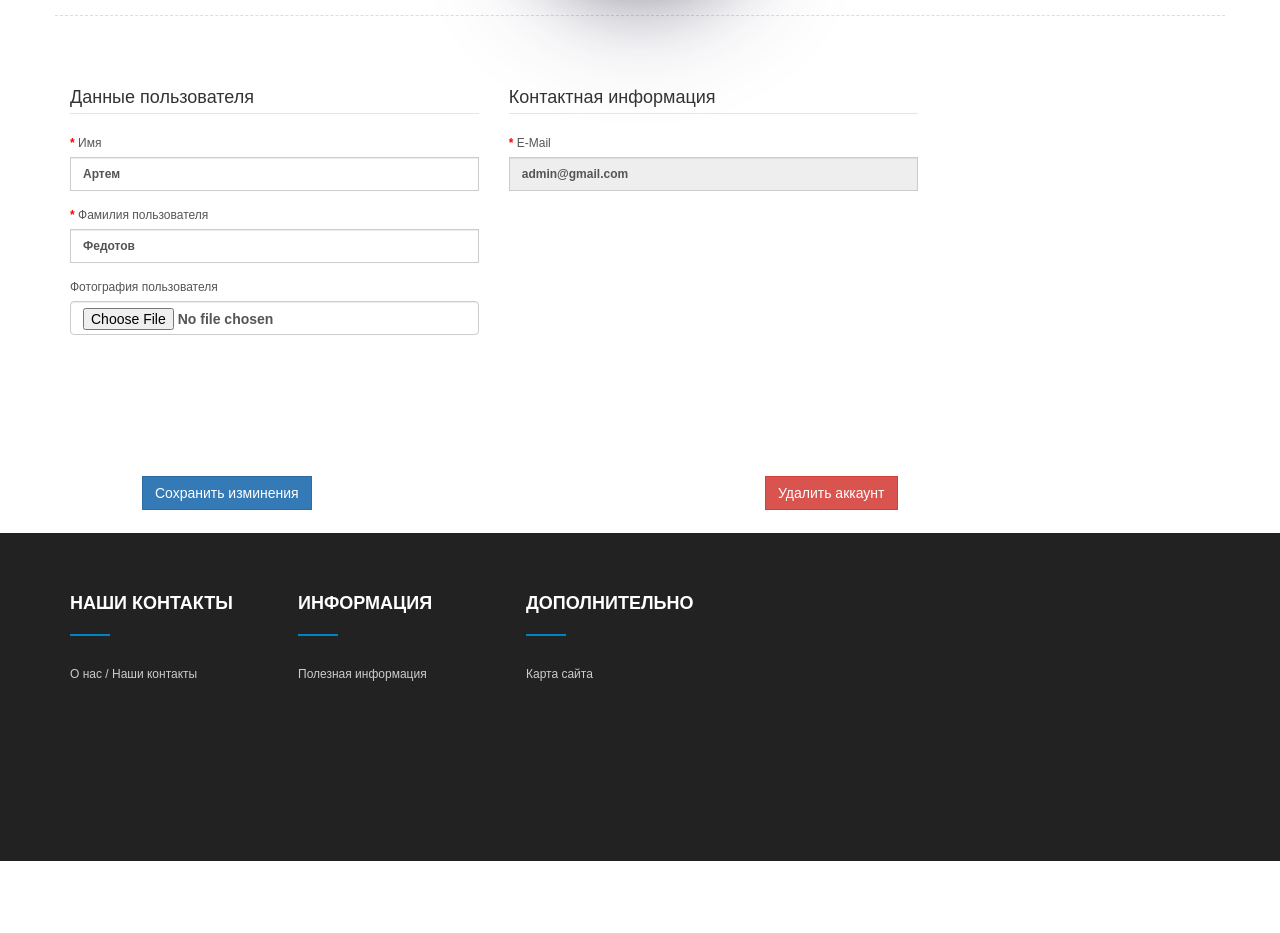
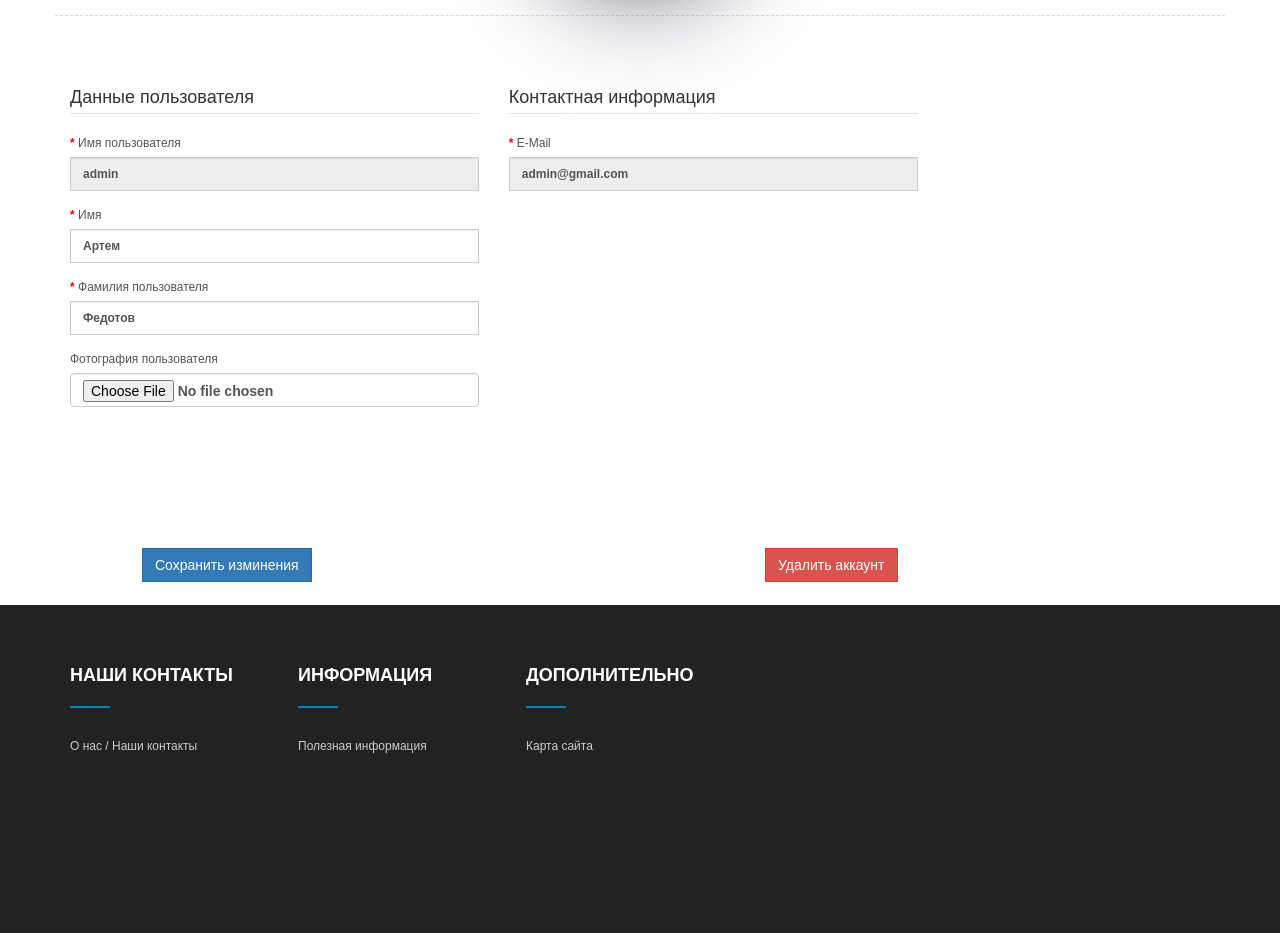
Before and after one commit to FedorSannikov1988/django_group_petproject, a Django app: page /input_user/my_account/ in a window 1280 px wide. Shown: the part 575-1508 px from the top of the page. Before the commit the page ends 1436 px from the top, so only its background shows below. Run offline with Django 4.2, Linux system fonts and the light colour scheme; a user stored in the database is signed in; data comes from the database, SQL or seed files in the repository; tables that the repository leaves empty hold one stand-in row (values such as "Sample post"); grey boxes marked "Sample" are stand-in pictures; parts of the project's set-up code (start-up, migrations or seed data) failed here and were passed over; some libraries are stand-ins or nearby versions.

Commit message:
added hidden field username for ordinary user but if user is staff or admin field is visible

```diff
--- a/users/forms.py
+++ b/users/forms.py
@@ -50,7 +50,6 @@ class UserRegisterForm(UserCreationForm):
             attrs={'class': 'form-control',
                    'placeholder': 'Подтвердите пароль'}))
 
-
     class Meta:
         model = User
         fields = ['first_name', 'last_name',
--- a/users/templates/my_account.html
+++ b/users/templates/my_account.html
@@ -65,10 +65,12 @@
 							<div class="col-sm-6">
 								<fieldset id="personal-details">
 									<legend>Данные пользователя</legend>
-                                    <div class="form-group required" style="display: none">
+                                        {% if user.is_superuser or user.is_staff %}
+                                    <div class="form-group required">
 										<label for="{{ form.username.id_for_label }}" class="control-label"> Имя пользователя </label>
-                                        <b> <br> {{ form.username }} </b>
+                                            <b> <br> {{ form.username }} </b>
 									</div>
+                                        {% endif %}
 									<div class="form-group required">
 										<label for="{{ form.first_name.id_for_label }}" class="control-label"> Имя </label>
                                         <b> <br> {{ form.first_name }} </b>
@@ -88,7 +90,11 @@
 								<fieldset>
 									<legend>Контактная информация</legend>
 									<div class="form-group required">
-										<label for="input-email" class="control-label">E-Mail</label>
+                                        {% if not user.is_superuser or not user.is_staff %}
+										<label for="input-email" class="control-label">E-Mail - Имя пользователя</label>
+                                            {% else %}
+                                            <label for="input-email" class="control-label">E-Mail</label>
+                                        {% endif %}
                                         <b> <br> {{ form.email }} </b>
 									</div>
 								</fieldset>
--- a/users/templates/register.html
+++ b/users/templates/register.html
@@ -57,6 +57,8 @@
                     <div class="alert-success" >{{ message }}</div>
                 {% endfor %}
             {% endif %}
+        <!-- //Message about successful registration -->
+
             <form action="{% url 'users:register' %}" method="post" novalidate style="margin-left: 20px; width:630px;">
                 {% csrf_token %}
                 <div class="form-group required" style="display: none">
@@ -90,6 +92,8 @@
                     {{ form.errors }}
                 </div>
             {% endif %}
+            <!-- //Message about registration errors -->
+
                 <br><br>
                 <div class="buttons">
                     <div class="pull-right">
--- a/users/views.py
+++ b/users/views.py
@@ -1,12 +1,10 @@
 from django.contrib.auth.decorators import login_required
-from django.http import HttpResponse
 from django.shortcuts import render, HttpResponseRedirect
 from django.contrib import auth, messages
 from django.urls import reverse
 from users.forms import UserLoginForm, UserRegisterForm, UserProfileForm
 from users.models import User
 from shop.views import title_for_basic_template, data_for_basic_template
-from django.core.exceptions import NON_FIELD_ERRORS
 
 
 def login(request):
```
Also changed, not shown: users/models.py (+0 -41 lines).
